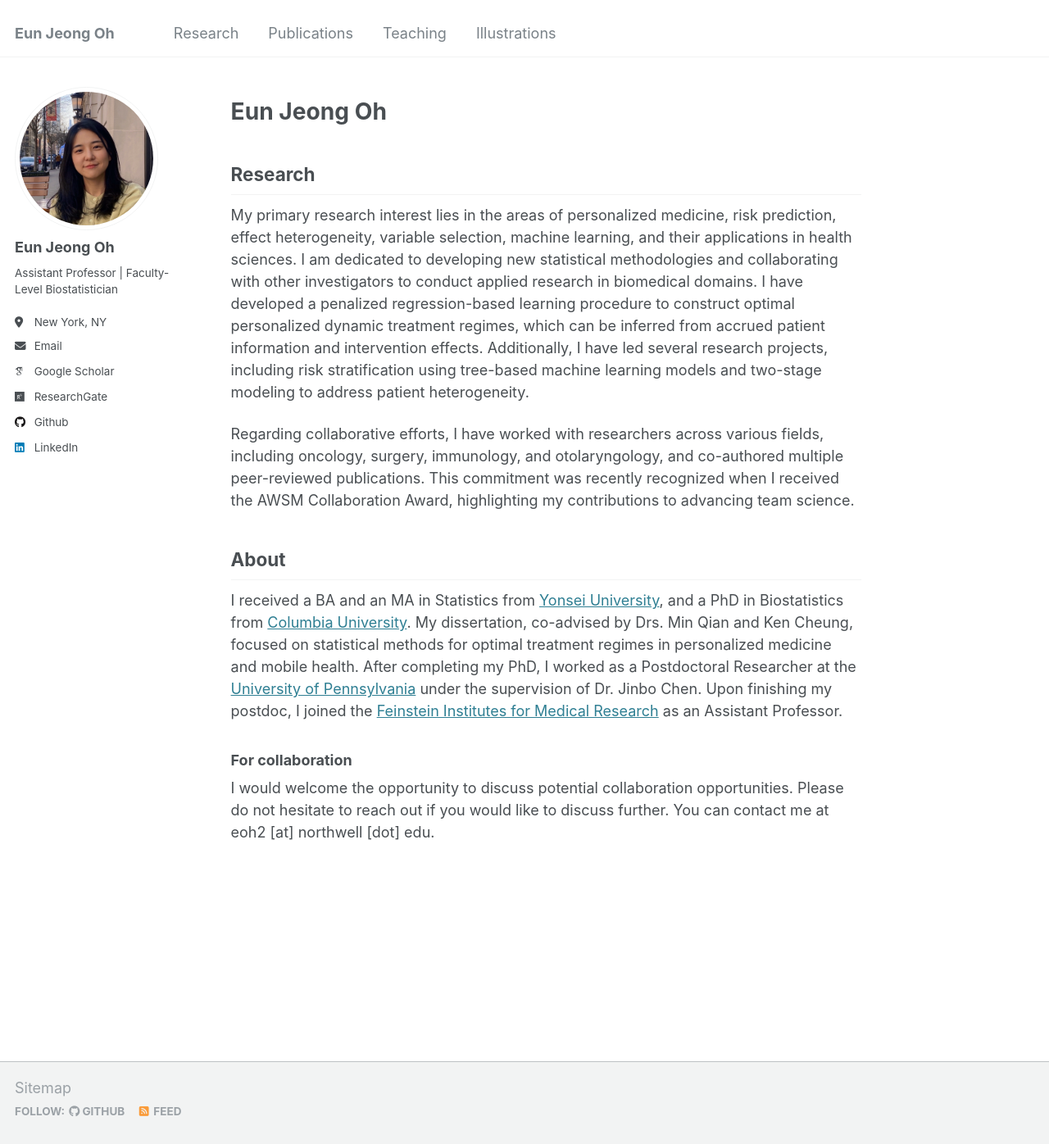
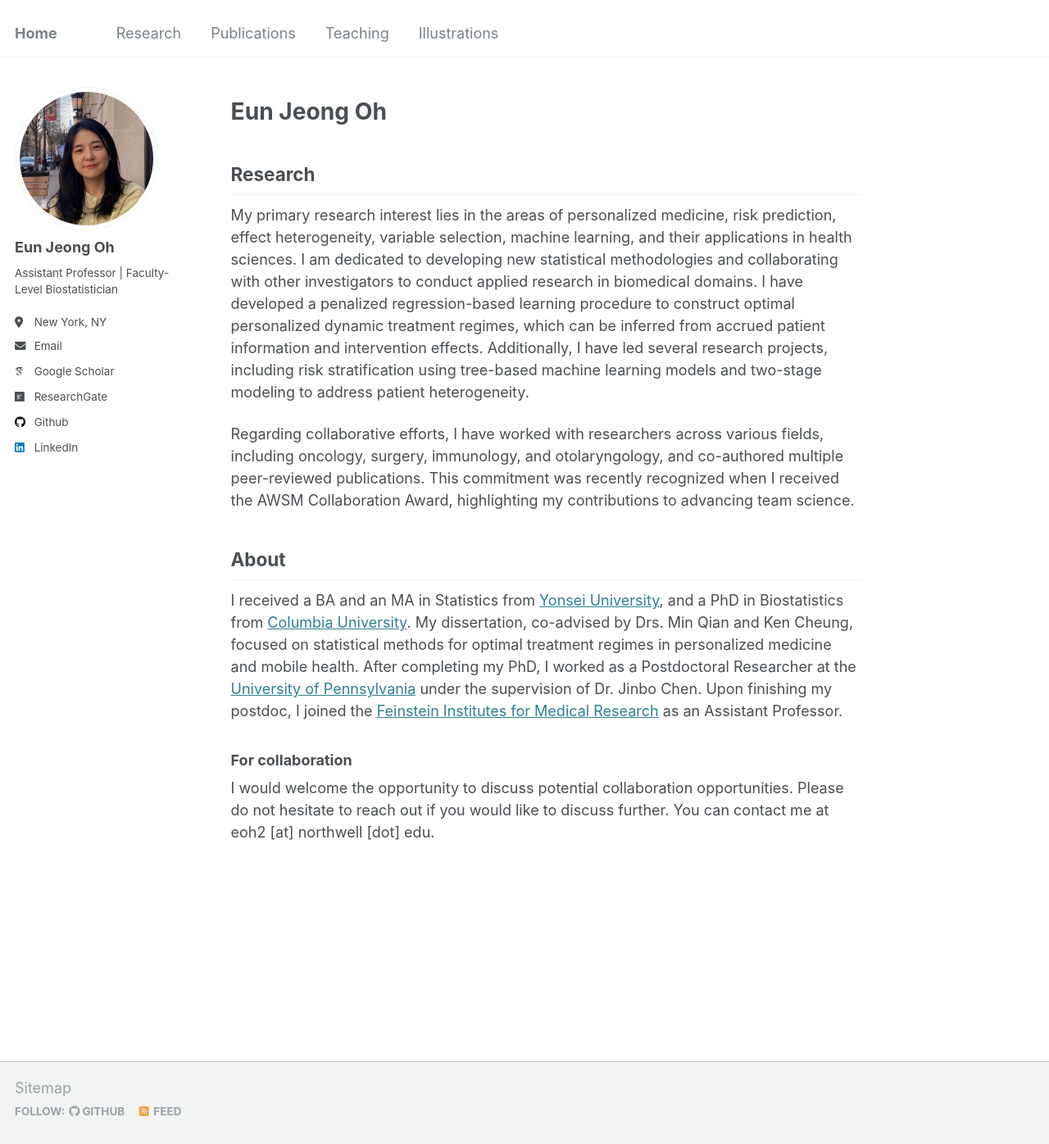
Before and after one commit to oheunj/oheunj.github.io, a Jekyll site: the page built from _pages/about.md, in a window 1280 px wide and 1396 px high. Shown: the whole window at 82% size. Built offline with Jekyll 4.4.1, drawn with Linux system fonts in a browser that asks for light colours; some web fonts are replaced.

Commit message:
Update _config.yml

```diff
--- a/_config.yml
+++ b/_config.yml
@@ -8,7 +8,7 @@
 
 # Basic Site Settings
 locale                   : "en-US"
-title                    : "Eun Jeong Oh"
+title                    : "Home"
 title_separator          : "-"
 name                     : &name "Eun Jeong Oh"
 description              : &description "Eun Jeong Oh is an Assistant Professor and Biostatistician"
```
